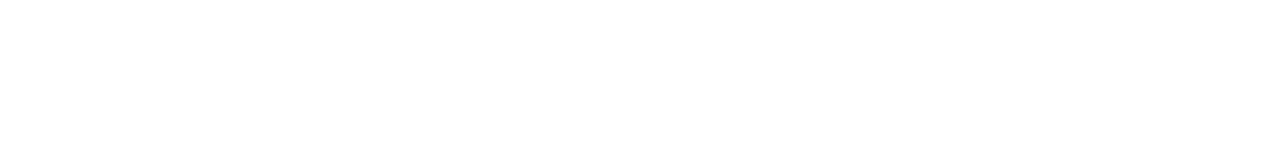
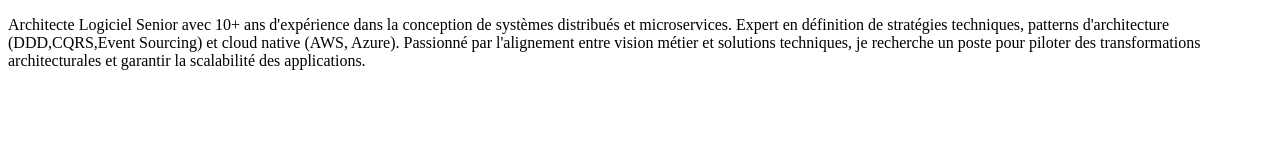
Before and after one commit to rstar7123/mon-cv, a plain HTML site: page index.html in a window 1280 px wide. Drawn offline with Linux system fonts and the light colour scheme.

Commit message:
mise en place de la section description

```diff
--- a/index.html
+++ b/index.html
@@ -7,6 +7,6 @@
     <title>Document</title>
 </head>
 <body>
-
+    <p>Architecte Logiciel Senior avec 10+ ans d'expérience dans la conception de systèmes distribués et microservices. Expert en définition de stratégies techniques, patterns d'architecture (DDD,CQRS,Event Sourcing) et cloud native (AWS, Azure). Passionné par l'alignement entre vision métier et solutions techniques, je recherche un poste pour piloter des transformations architecturales et garantir la scalabilité des applications.</p>
 </body>
 </html>
```
